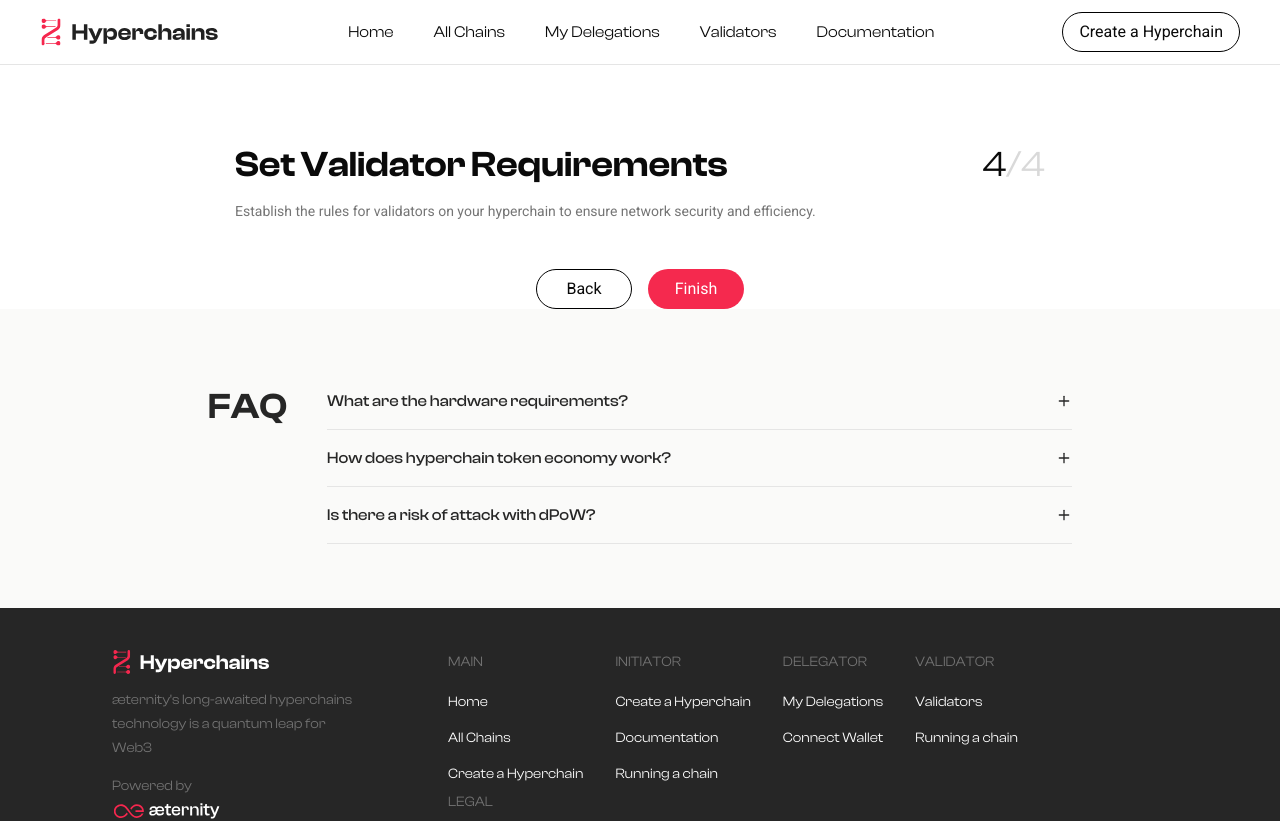
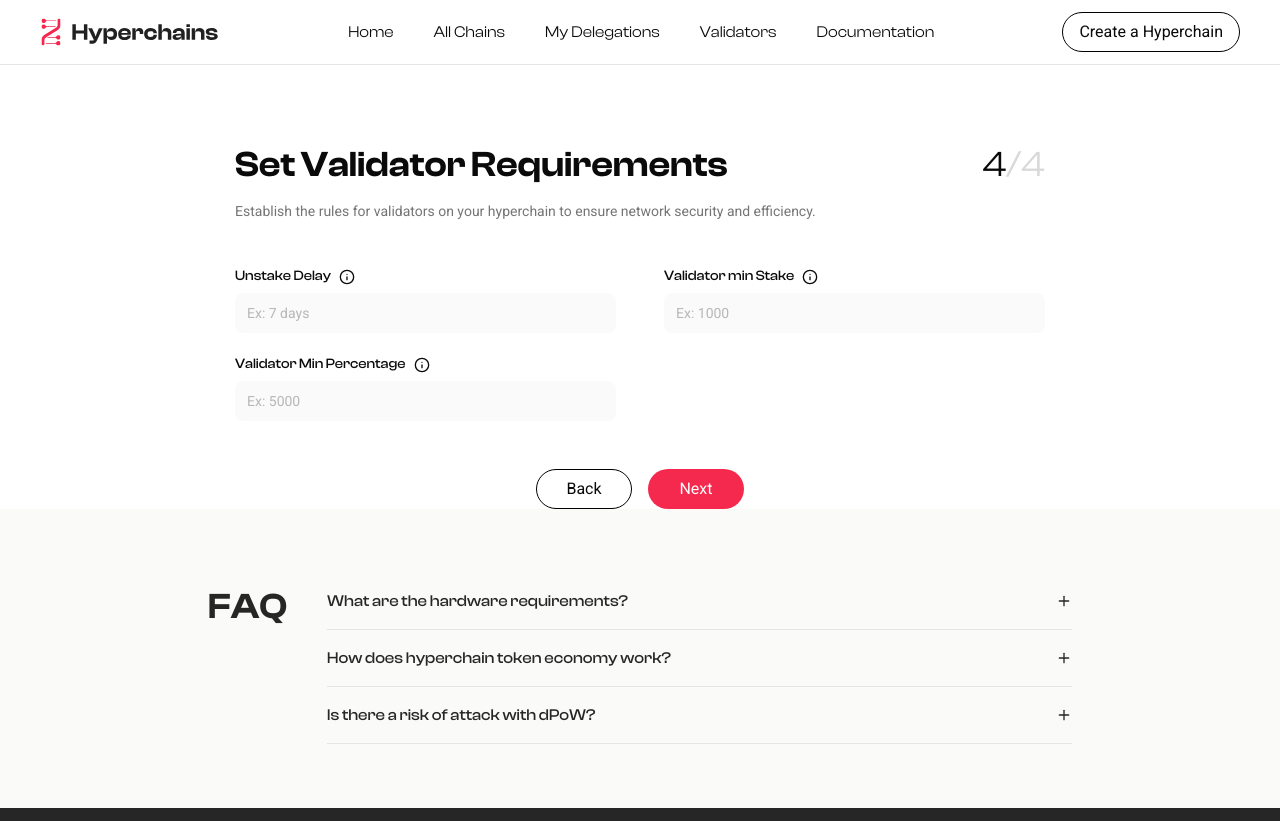
Before and after one commit to unit214/aeternity-hyperchains-initiator, a Next.js app: page /initiate/4 in a window 1280 px wide. Shown: the top 821 px of the page. Built offline with nearby package versions, Linux system fonts and the light colour scheme.

Commit message:
fix(initiator): add page 4 form

```diff
--- a/src/app/initiate/3/page.tsx
+++ b/src/app/initiate/3/page.tsx
@@ -3,7 +3,7 @@ import React from 'react';
 import { InitiatorStep } from '@/components/initiator-step';
 import { InitiatorStep3Form } from '@/components/initiator/initiator-step-3-form';
 
-const Initiate1Page: React.FC = () => {
+const Initiate3Page: React.FC = () => {
     return (
         <div className='my-20 flex size-full items-center justify-center'>
             <InitiatorStep
@@ -16,4 +16,4 @@ const Initiate1Page: React.FC = () => {
     );
 };
 
-export default Initiate1Page;
+export default Initiate3Page;
--- a/src/app/initiate/4/page.tsx
+++ b/src/app/initiate/4/page.tsx
@@ -1,38 +1,19 @@
 import React from 'react';
 
-import Link from 'next/link';
+import { InitiatorStep } from '@/components/initiator-step';
+import { InitiatorStep4Form } from '@/components/initiator/initiator-step-4-form';
 
-import { InitiatorStep } from '@/components/initiator-step';
-import { Button } from '@/components/ui/button';
-
-const Form: React.FC = () => {
-    return (
-        <>
-            <div className='flex flex-row gap-4 self-center'>
-                <Link href='/initiate/3'>
-                    <Button variant='outline' className='w-24'>
-                        Back
-                    </Button>
-                </Link>
-                <Button variant='default' className='w-24'>
-                    Finish
-                </Button>
-            </div>
-        </>
-    );
-};
-
-const Initiate1Page: React.FC = () => {
+const Initiate4Page: React.FC = () => {
     return (
         <div className='mt-20 flex size-full items-center justify-center'>
             <InitiatorStep
                 title='Set Validator Requirements'
                 stepNumber={4}
                 description='Establish the rules for validators on your hyperchain to ensure network security and efficiency.'
-                form={<Form />}
+                form={<InitiatorStep4Form />}
             />
         </div>
     );
 };
 
-export default Initiate1Page;
+export default Initiate4Page;
--- /dev/null
+++ b/src/components/initiator/initiator-step-4-form.tsx
@@ -0,0 +1,96 @@
+'use client';
+
+import * as React from 'react';
+
+import { useRouter } from 'next/navigation';
+
+import { FormLabelWithTooltip } from '@/components/form/form-label-with-tooltip';
+import { Button } from '@/components/ui/button';
+import { Form, FormControl, FormField, FormItem, FormMessage } from '@/components/ui/form';
+import { Input } from '@/components/ui/input';
+import { zodResolver } from '@hookform/resolvers/zod';
+
+import { useForm } from 'react-hook-form';
+import { z } from 'zod';
+
+const formSchema = z.object({
+    unstakeDelay: z.number().min(0),
+    validatorMinStake: z.number().min(0),
+    validatorMinPercentage: z.number().min(0)
+});
+
+export const InitiatorStep4Form: React.FC = () => {
+    const router = useRouter();
+    const form = useForm<z.infer<typeof formSchema>>({
+        resolver: zodResolver(formSchema),
+        defaultValues: {}
+    });
+
+    function onBack() {
+        // TODO store form data in local storage
+        router.push('/initiate/3');
+    }
+    function onSubmit(values: z.infer<typeof formSchema>) {
+        // TODO store form data in local storage
+        console.log(values);
+        router.push('/initiate/5');
+    }
+
+    return (
+        <>
+            <Form {...form}>
+                <form onSubmit={form.handleSubmit(onSubmit)} className='flex flex-col gap-12 font-roboto'>
+                    <div className='grid grid-cols-2 gap-x-12 gap-y-6'>
+                        <FormField
+                            control={form.control}
+                            name='unstakeDelay'
+                            render={({ field }) => (
+                                <FormItem>
+                                    <FormLabelWithTooltip label='Unstake Delay' tooltip='Tooltip Text' />
+                                    <FormControl>
+                                        <Input placeholder='Ex: 7 days' {...field} />
+                                    </FormControl>
+                                    <FormMessage />
+                                </FormItem>
+                            )}
+                        />
+                        <FormField
+                            control={form.control}
+                            name='validatorMinStake'
+                            render={({ field }) => (
+                                <FormItem>
+                                    <FormLabelWithTooltip label='Validator min Stake' tooltip='Tooltip Text' />
+                                    <FormControl>
+                                        <Input placeholder='Ex: 1000' {...field} />
+                                    </FormControl>
+                                    <FormMessage />
+                                </FormItem>
+                            )}
+                        />
+                        <FormField
+                            control={form.control}
+                            name='validatorMinPercentage'
+                            render={({ field }) => (
+                                <FormItem>
+                                    <FormLabelWithTooltip label='Validator Min Percentage' tooltip='Tooltip Text' />
+                                    <FormControl>
+                                        <Input placeholder='Ex: 5000' {...field} />
+                                    </FormControl>
+                                    <FormMessage />
+                                </FormItem>
+                            )}
+                        />
+                    </div>
+                    <div className='flex flex-row gap-4 self-center'>
+                        <Button type='button' variant='outline' className='w-24' onClick={onBack}>
+                            Back
+                        </Button>
+                        <Button type='submit' variant='default' className='w-24'>
+                            Next
+                        </Button>
+                    </div>
+                </form>
+            </Form>
+        </>
+    );
+};
```
